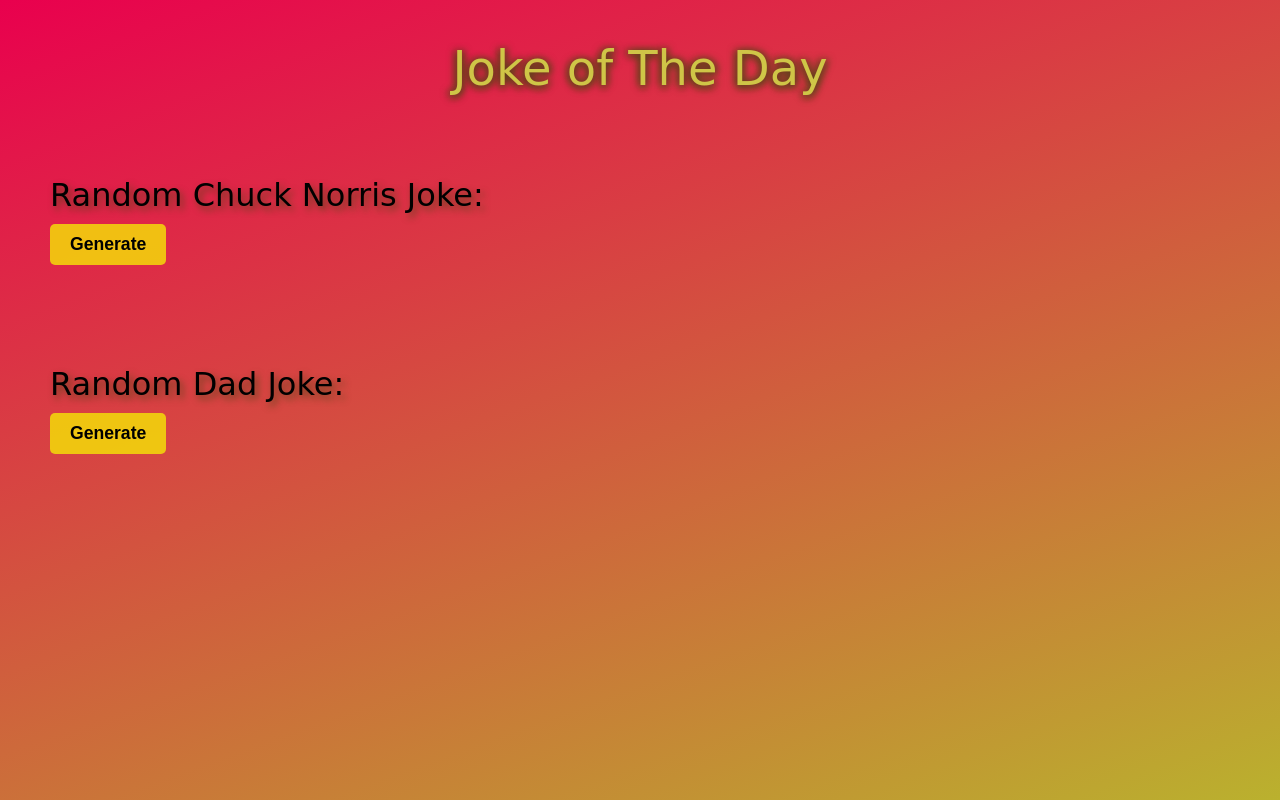
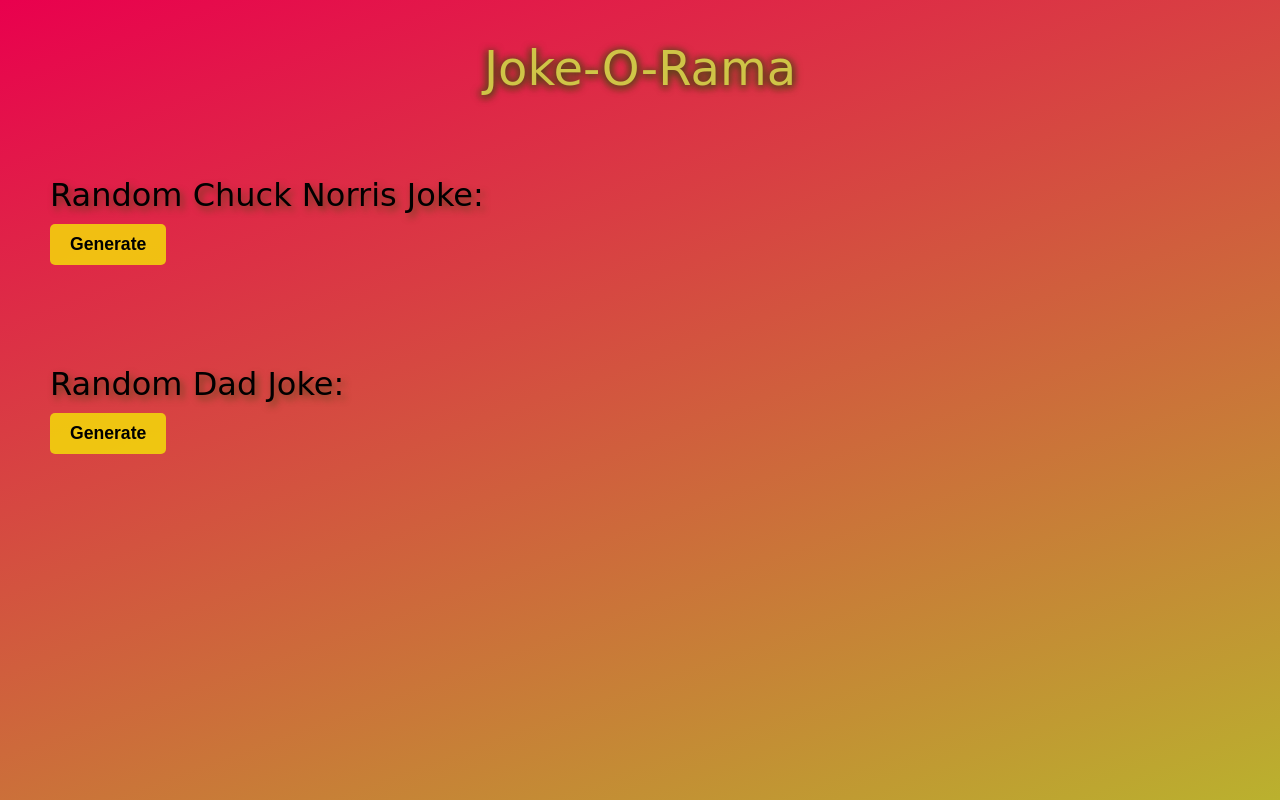
Before and after one commit to stephanlamoureux/codeplatoon-devops, a plain HTML site: page javascript/two-apis/index.html in a window 1280 px wide. Drawn offline with Linux system fonts and the light colour scheme; a web font is replaced by a local one.

Commit message:
changed header

```diff
--- a/javascript/two-apis/index.html
+++ b/javascript/two-apis/index.html
@@ -11,7 +11,7 @@
 	</head>
 
 	<body>
-		<h1>Joke of The Day</h1>
+		<h1>Joke-O-Rama</h1>
 		<div class="container">
 			<div class="chuck">
 				<h2>Random Chuck Norris Joke:</h2>
```
